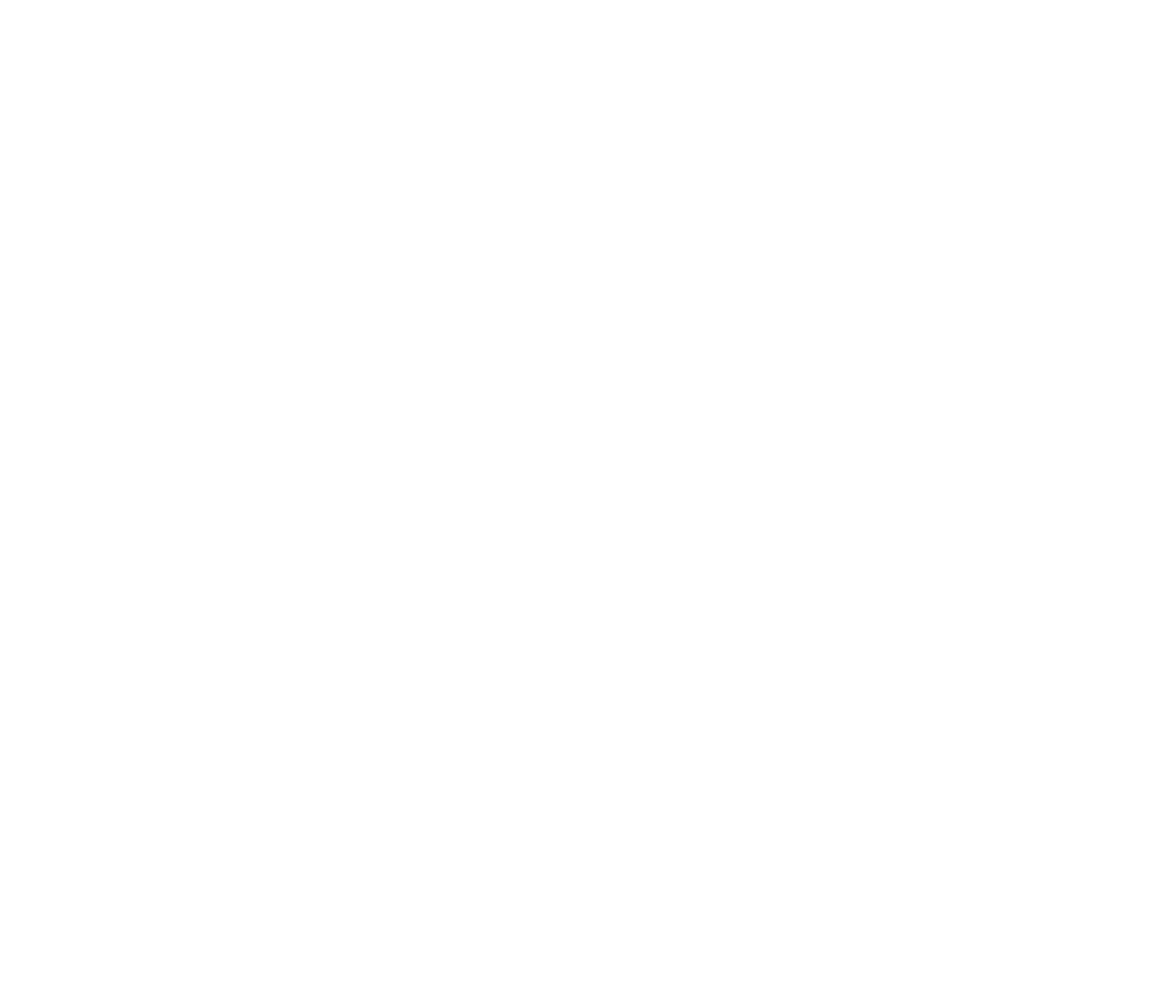
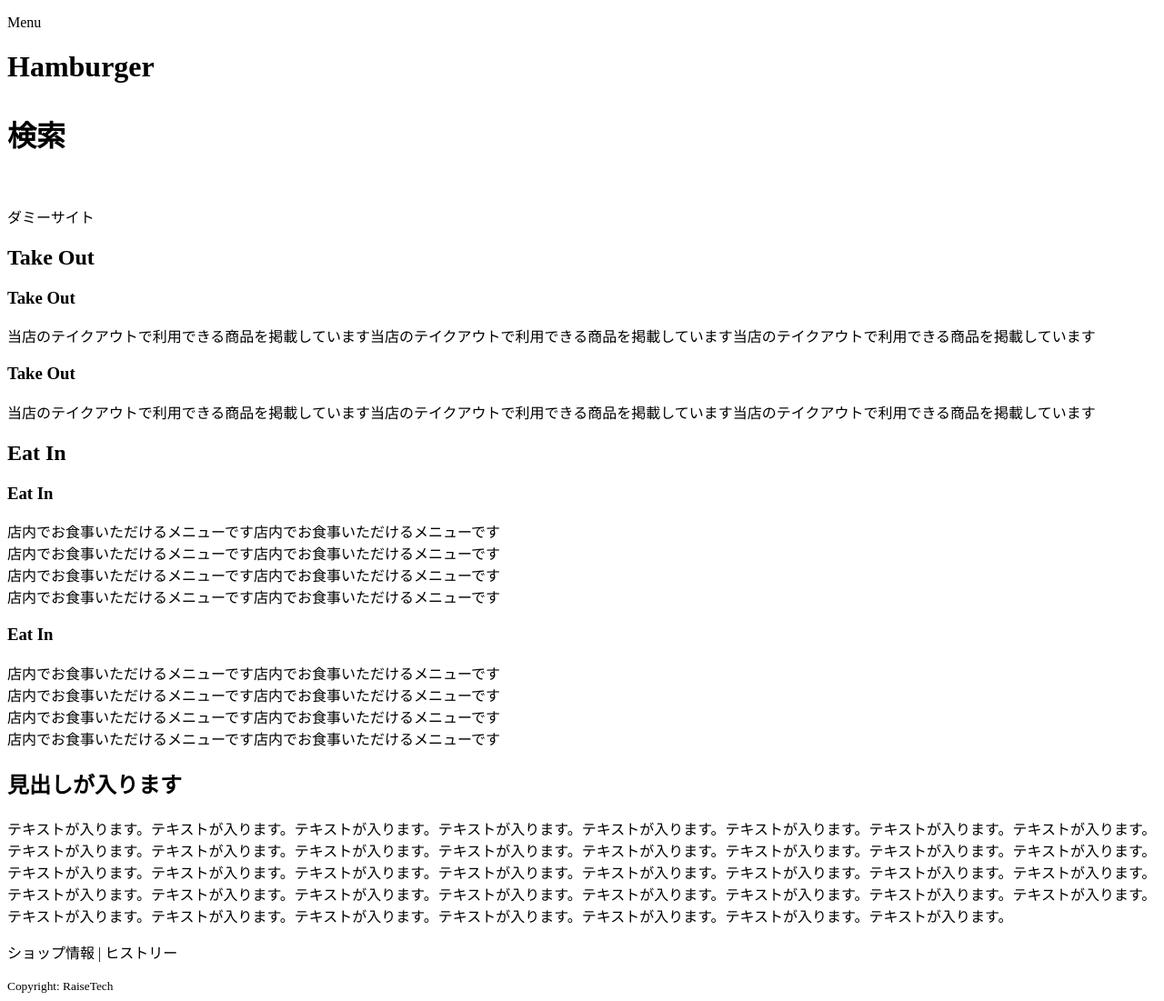
Before and after one commit to shun-77/hamburger-site, a plain HTML site: page frontpage.html in a window 1280 px wide. Shown: the whole page at 91% size. Before the commit the page ends 800 px from the top, so only its background shows below. Drawn offline with Linux system fonts and the light colour scheme.

Commit message:
add html text (frontpage)

```diff
--- a/frontpage.html
+++ b/frontpage.html
@@ -8,11 +8,11 @@
 <body>
     <div id="l-wrapper">
         <header id="l-header">
-            <p class="l-header-menu"></p>
-            <p class="l-header_logo"></p>
-            <div class="l-header_search">
+            <p class="l-header-menu">Menu</p>
+            <h1 class="l-header_logo">Hamburger</p>
+            <div class="p-search-box">
                 <div class="c-form_search"></div>
-                <div class="c-button_search"></div>
+                <div class="c-button_search">検索</div>
             </div>
         </header>
         <main id="l-main">
@@ -20,48 +20,55 @@
                 <section id="l-main_content">
                     <div class="l-main_hero">
                         <img  src="" alt="">
-                        <p class="l-main_hero-text"></p>
+                        <p class="l-main_hero-text">ダミーサイト</p>
                     </div>
                     <div class="l-main_about">
                         <div class="p-card_front-page">
-                            <h2></h2>
-                            <div></div>
+                            <h2>Take Out</h2>
+                            <div class="c-line_main"></div>
                             <div>
-                                <div>
-                                    <h3></h3>
-                                    <p></p>
+                                <div class="c-text-box">
+                                    <h3>Take Out</h3>
+                                    <p>当店のテイクアウトで利用できる商品を掲載しています当店のテイクアウトで利用できる商品を掲載しています当店のテイクアウトで利用できる商品を掲載しています</p>
                                 </div>
-                                <div>
-                                    <h3></h3>
-                                    <p></p>
+                                <div class="c-text-box">
+                                    <h3>Take Out</h3>
+                                    <p>当店のテイクアウトで利用できる商品を掲載しています当店のテイクアウトで利用できる商品を掲載しています当店のテイクアウトで利用できる商品を掲載しています</p>
                                 </div>
                             </div>
                         </div>
                         <div class="p-card_front-page">
-                            <h2></h2>
-                            <div></div>
+                            <h2>Eat In</h2>
+                            <div class="c-line_main"></div>
                             <div>
-                                <div>
-                                    <h3></h3>
-                                    <p></p>
+                                <div class="c-text-box">
+                                    <h3>Eat In</h3>
+                                    <p>店内でお食事いただけるメニューです店内でお食事いただけるメニューです<br>
+                                       店内でお食事いただけるメニューです店内でお食事いただけるメニューです<br>
+                                       店内でお食事いただけるメニューです店内でお食事いただけるメニューです<br>
+                                       店内でお食事いただけるメニューです店内でお食事いただけるメニューです</p>
                                 </div>
-                                <div>
-                                    <h3></h3>
-                                    <p></p>
+                                <div class="c-text-box">
+                                    <h3>Eat In</h3>
+                                    <p>店内でお食事いただけるメニューです店内でお食事いただけるメニューです<br>
+                                       店内でお食事いただけるメニューです店内でお食事いただけるメニューです<br>
+                                       店内でお食事いただけるメニューです店内でお食事いただけるメニューです<br>
+                                       店内でお食事いただけるメニューです店内でお食事いただけるメニューです</p>
                                 </div>
                             </div>
                         </div>
                     </div>
                     <div class="l-main_map">
-                        <p></p>
-                        <p></p>
+                        <h2>見出しが入ります</h2>
+                        <div class="c-line_fotter"></div>
+                        <p>テキストが入ります。テキストが入ります。テキストが入ります。テキストが入ります。テキストが入ります。テキストが入ります。テキストが入ります。テキストが入ります。テキストが入ります。テキストが入ります。テキストが入ります。テキストが入ります。テキストが入ります。テキストが入ります。テキストが入ります。テキストが入ります。テキストが入ります。テキストが入ります。テキストが入ります。テキストが入ります。テキストが入ります。テキストが入ります。テキストが入ります。テキストが入ります。テキストが入ります。テキストが入ります。テキストが入ります。テキストが入ります。テキストが入ります。テキストが入ります。テキストが入ります。テキストが入ります。テキストが入ります。テキストが入ります。テキストが入ります。テキストが入ります。テキストが入ります。テキストが入ります。テキストが入ります。</p>
                     </div>
                 </section>
             </div>
         </main>
         <footer id="l-footer">
-            <h2></h2>
-            <p></p>
+            <p>ショップ情報 | ヒストリー</p>
+            <small>Copyright: RaiseTech</small>
         </footer>
     </div>
 </body>
```
